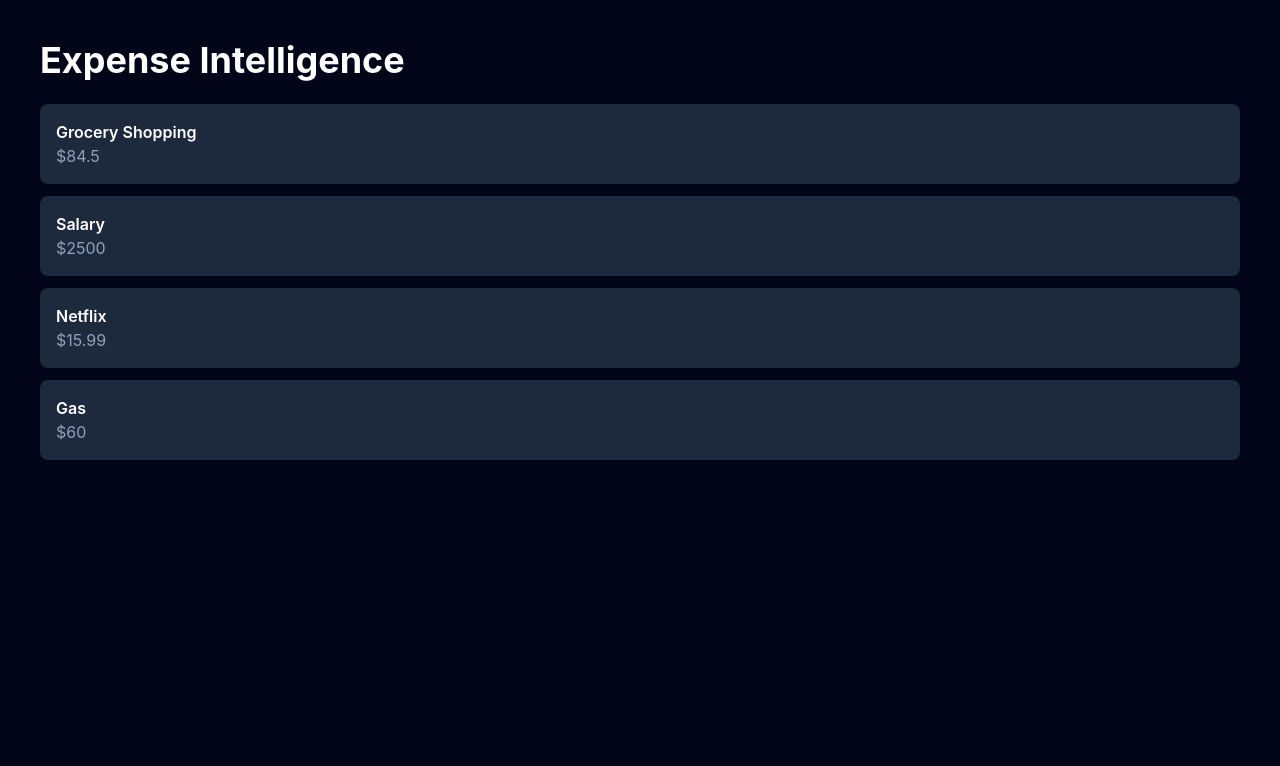
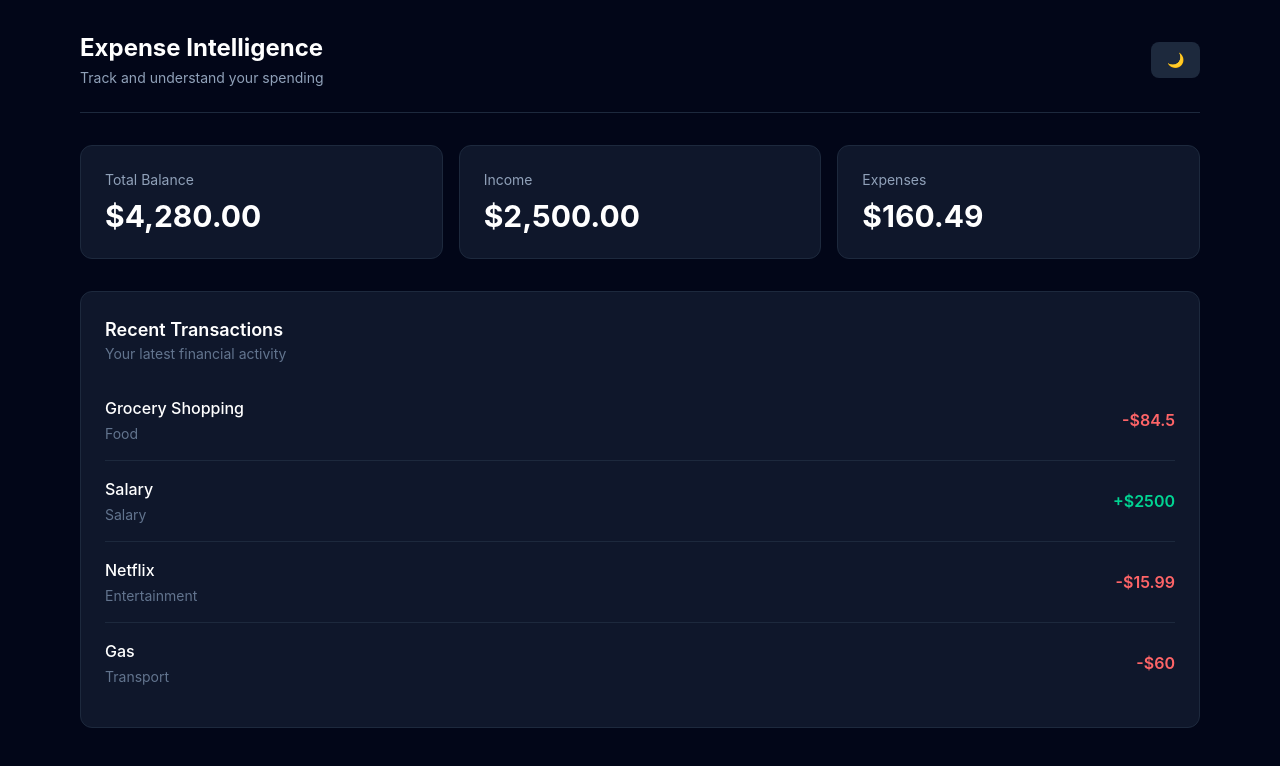
Before and after one commit to chifuyu1386/expense-intelligence, a React (Vite) app: page / in a window 1280 px wide. Shown: the top 766 px of the page. Built offline with nearby package versions, Linux system fonts and the light colour scheme.

Commit message:
feat: build initial dashboard UI

```diff
--- a/src/App.jsx
+++ b/src/App.jsx
@@ -1,31 +1,9 @@
-import { useContext } from "react";
-import { TransactionContext } from "./context/TransactionContext";
+import Dashboard from "./components/Dashboard";
 
 function App() {
-  const { transactions } = useContext(TransactionContext);
-
   return (
-    <div className="min-h-screen bg-slate-950 p-10 text-white">
-      <h1 className="mb-6 text-4xl font-bold">
-        Expense Intelligence
-      </h1>
-
-      <div className="space-y-3">
-        {transactions.map((transaction) => (
-          <div
-            key={transaction.id}
-            className="rounded-lg bg-slate-800 p-4"
-          >
-            <h2 className="font-semibold">
-              {transaction.title}
-            </h2>
-
-            <p className="text-slate-400">
-              ${transaction.amount}
-            </p>
-          </div>
-        ))}
-      </div>
+    <div className="min-h-screen bg-slate-950">
+      <Dashboard />
     </div>
   );
 }
--- /dev/null
+++ b/src/components/Dashboard.jsx
@@ -0,0 +1,19 @@
+import Header from "./Header";
+import SummaryCards from "./SummaryCards";
+import TransactionList from "./TransactionList";
+
+function Dashboard() {
+  return (
+    <main className="mx-auto max-w-6xl px-4 py-8">
+      <Header />
+
+      <div className="mt-8 space-y-8">
+        <SummaryCards />
+
+        <TransactionList />
+      </div>
+    </main>
+  );
+}
+
+export default Dashboard;
--- /dev/null
+++ b/src/components/Header.jsx
@@ -0,0 +1,21 @@
+function Header() {
+  return (
+    <header className="flex items-center justify-between border-b border-slate-800 pb-6">
+      <div>
+        <h1 className="text-2xl font-bold text-white">
+          Expense Intelligence
+        </h1>
+
+        <p className="mt-1 text-sm text-slate-400">
+          Track and understand your spending
+        </p>
+      </div>
+
+      <button className="rounded-lg bg-slate-800 px-4 py-2 text-sm text-slate-300 transition hover:bg-slate-700">
+        🌙
+      </button>
+    </header>
+  );
+}
+
+export default Header;
--- /dev/null
+++ b/src/components/SummaryCards.jsx
@@ -0,0 +1,37 @@
+function SummaryCards() {
+  return (
+    <section className="grid gap-4 md:grid-cols-3">
+      <div className="rounded-xl border border-slate-800 bg-slate-900 p-6">
+        <p className="text-sm text-slate-400">
+          Total Balance
+        </p>
+
+        <p className="mt-2 text-3xl font-bold text-white">
+          $4,280.00
+        </p>
+      </div>
+
+      <div className="rounded-xl border border-slate-800 bg-slate-900 p-6">
+        <p className="text-sm text-slate-400">
+          Income
+        </p>
+
+        <p className="mt-2 text-3xl font-bold text-white">
+          $2,500.00
+        </p>
+      </div>
+
+      <div className="rounded-xl border border-slate-800 bg-slate-900 p-6">
+        <p className="text-sm text-slate-400">
+          Expenses
+        </p>
+
+        <p className="mt-2 text-3xl font-bold text-white">
+          $160.49
+        </p>
+      </div>
+    </section>
+  );
+}
+
+export default SummaryCards;
--- /dev/null
+++ b/src/components/TransactionItem.jsx
@@ -0,0 +1,27 @@
+function TransactionItem({ transaction }) {
+  const isIncome = transaction.type === "income";
+
+  return (
+    <div className="flex items-center justify-between border-b border-slate-800 py-4 last:border-b-0">
+      <div>
+        <h3 className="font-medium text-white">
+          {transaction.title}
+        </h3>
+
+        <p className="mt-1 text-sm text-slate-500">
+          {transaction.category}
+        </p>
+      </div>
+
+      <p
+        className={`font-semibold ${
+          isIncome ? "text-emerald-400" : "text-red-400"
+        }`}
+      >
+        {isIncome ? "+" : "-"}${transaction.amount}
+      </p>
+    </div>
+  );
+}
+
+export default TransactionItem;
--- /dev/null
+++ b/src/components/TransactionList.jsx
@@ -0,0 +1,32 @@
+import { useContext } from "react";
+import { TransactionContext } from "../context/TransactionContext";
+import TransactionItem from "./TransactionItem";
+
+function TransactionList() {
+  const { transactions } = useContext(TransactionContext);
+
+  return (
+    <section className="rounded-xl border border-slate-800 bg-slate-900 p-6">
+      <div className="mb-4">
+        <h2 className="text-lg font-semibold text-white">
+          Recent Transactions
+        </h2>
+
+        <p className="text-sm text-slate-500">
+          Your latest financial activity
+        </p>
+      </div>
+
+      <div>
+        {transactions.map((transaction) => (
+          <TransactionItem
+            key={transaction.id}
+            transaction={transaction}
+          />
+        ))}
+      </div>
+    </section>
+  );
+}
+
+export default TransactionList;
```
